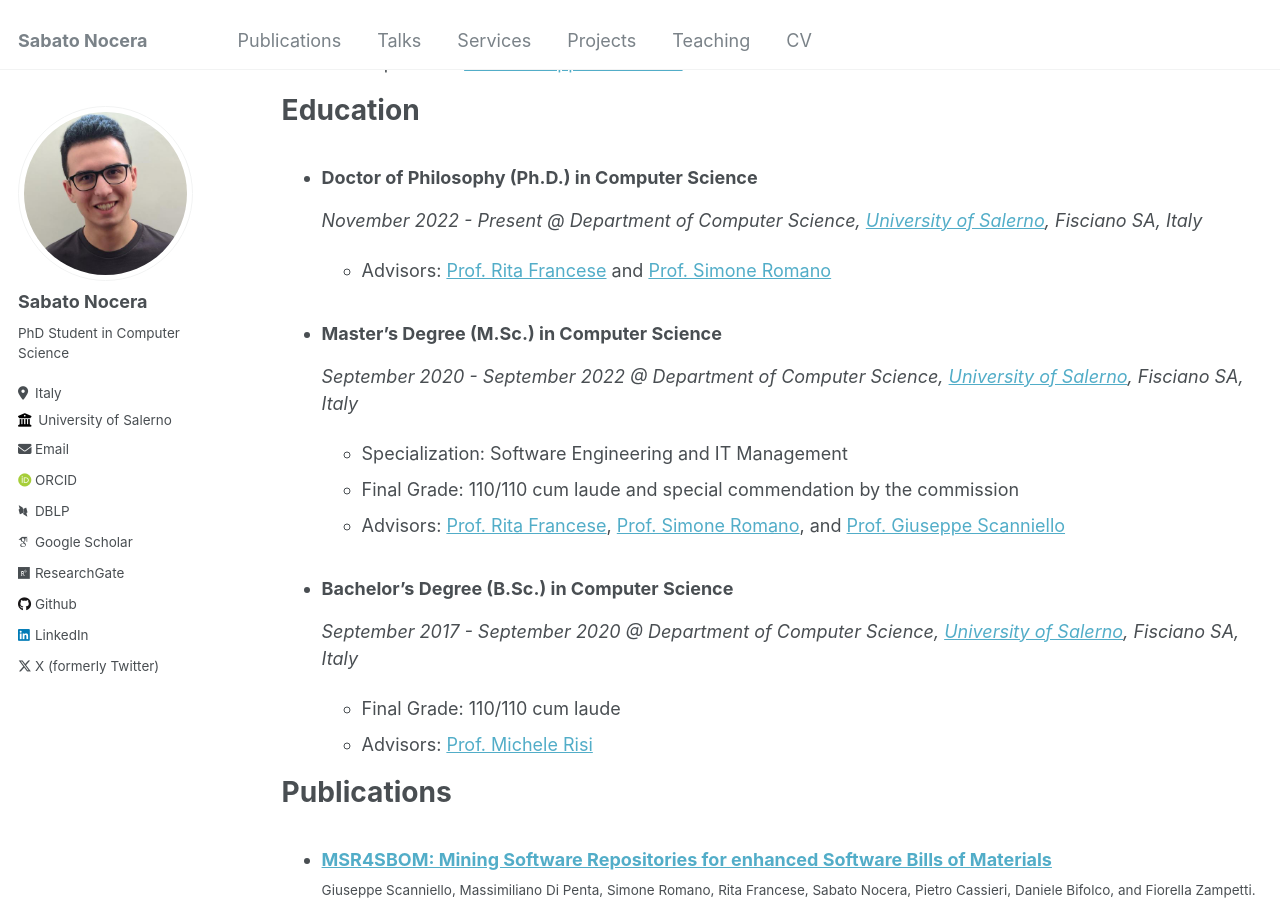
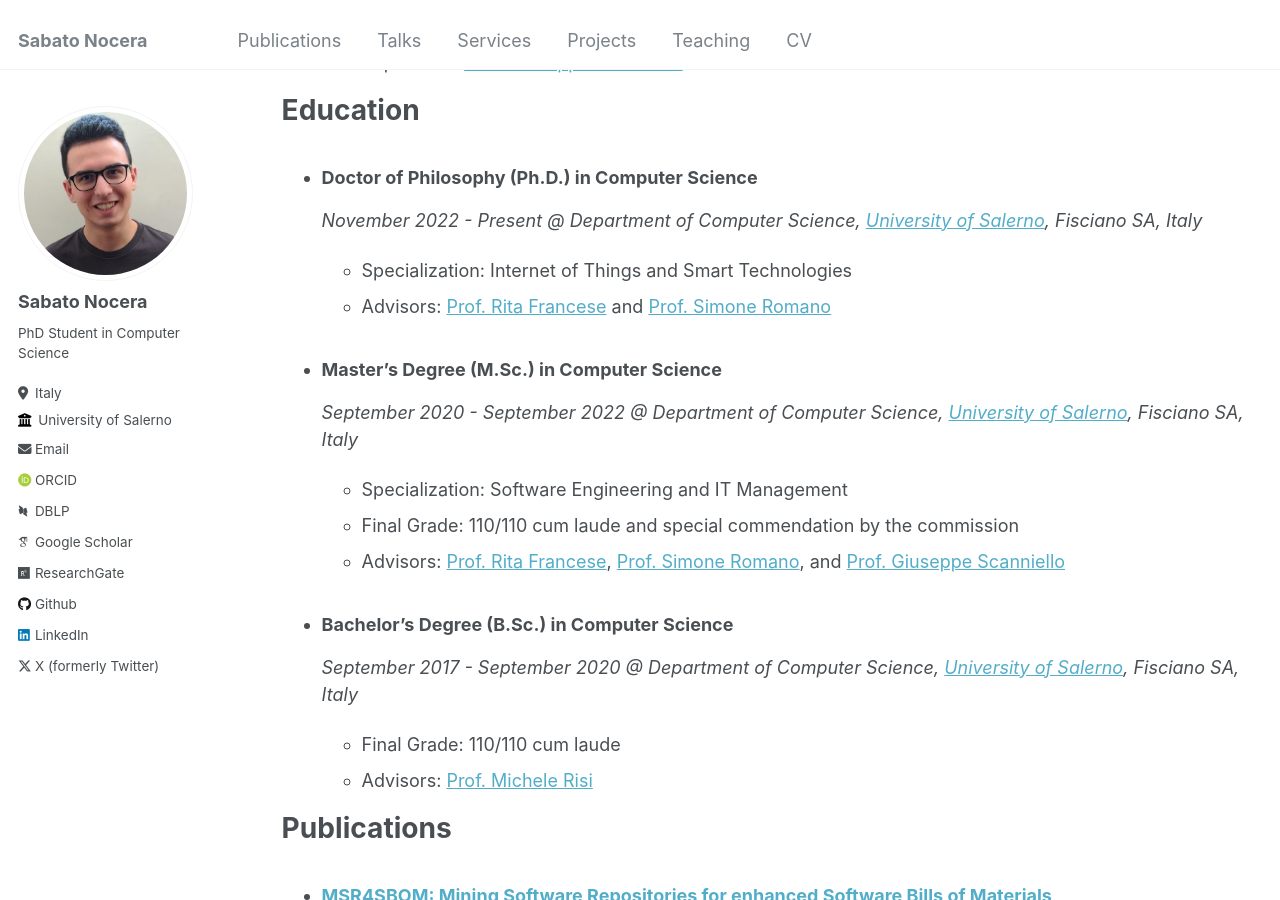
Before and after one commit to sabato-nocera/sabato-nocera.github.io, a Jekyll site: the page built from _pages/cv.md, in a window 1280 px wide and 900 px high, scrolled down 316 px. Built offline with Jekyll 4.4.1, drawn with Linux system fonts in a browser that asks for light colours; some web fonts are replaced.

Commit message:
Update cv.md

```diff
--- a/_pages/cv.md
+++ b/_pages/cv.md
@@ -21,6 +21,7 @@ Education
 ======
 * ### Doctor of Philosophy (Ph.D.) in Computer Science
   _November 2022 - Present @ Department of Computer Science, [University of Salerno](https://web.unisa.it/en/university), Fisciano SA, Italy_
+    * Specialization: Internet of Things and Smart Technologies
     * Advisors: [Prof. Rita Francese](https://docenti.unisa.it/004763/home) and [Prof. Simone Romano](https://sites.google.com/view/simoneromano/home?authuser=0)
 
 * ### Master’s Degree (M.Sc.) in Computer Science
```
